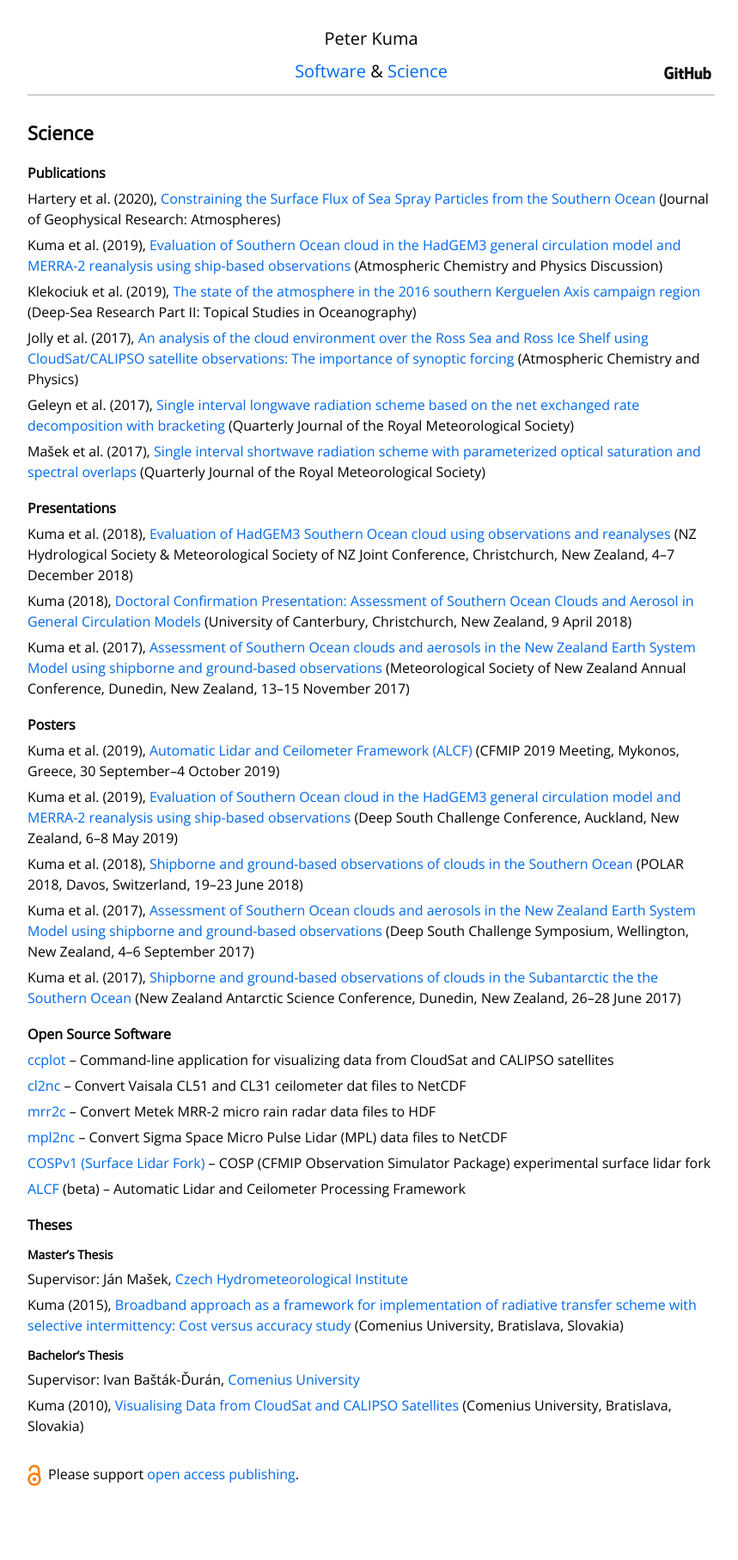
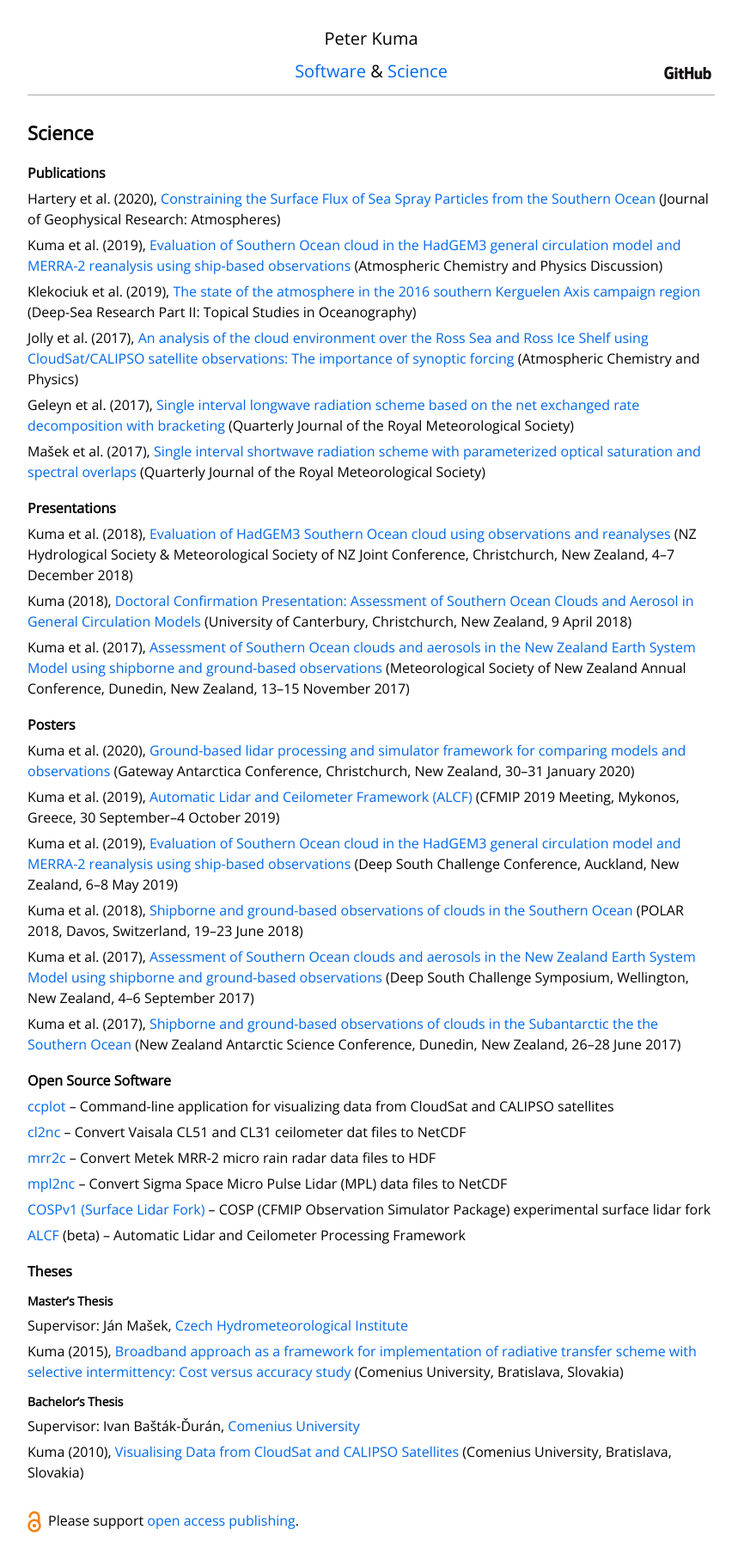
Before and after one commit to peterkuma/peterkuma.net, a Jekyll site: the page built from science/index.md, in a window 1280 px wide. Shown: the whole page at 86% size, without its empty margins (208-1067 px from the left). Built offline with Jekyll 4.4.1, drawn with Linux system fonts in a browser that asks for light colours; before the commit the page ends 1761 px from its top, so only the background shows below that.

Commit message:
Add Gateway Antarctica poster

```diff
--- a/science/index.md
+++ b/science/index.md
@@ -28,6 +28,8 @@ Kuma (2018), [Doctoral Confirmation Presentation: Assessment of Southern Ocean C
 Kuma et al. (2017), [Assessment of Southern Ocean clouds and aerosols in the New Zealand Earth System Model using shipborne and ground-based observations](https://github.com/peterkuma/research/raw/master/presentations/Kuma%20et%20al.%20(2017)%2C%20Assessment%20of%20Southern%20Ocean%20clouds%20and%20aerosols%20in%20the%20New%20Zealand%20Earth%20System%20Model%20using%20shipborne%20and%20ground-based%20observations.pdf) (Meteorological Society of New Zealand Annual Conference, Dunedin, New Zealand, 13–15 November 2017)
 
 ## Posters
+
+Kuma et al. (2020), [Ground-based lidar processing and simulator framework for comparing models and observations](https://github.com/peterkuma/research/raw/master/posters/Kuma%20et%20al.%20(2020),%20Ground-based%20lidar%20processing%20and%20simulator%20framework%20for%20comparing%20models%20and%20observations.pdf) (Gateway Antarctica Conference, Christchurch, New Zealand, 30–31 January 2020)
 
 Kuma et al. (2019), [Automatic Lidar and Ceilometer Framework (ALCF)](https://github.com/peterkuma/research/raw/master/posters/Kuma%20et%20al.%20(2019)%2C%20Automatic%20Lidar%20and%20Ceilometer%20Framework%20(ALCF).pdf) (CFMIP 2019 Meeting, Mykonos, Greece, 30 September–4 October 2019)
 
```
